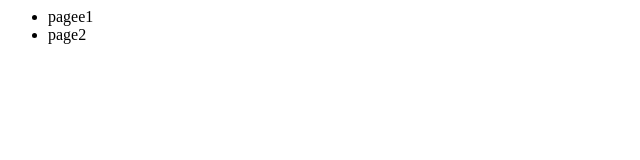
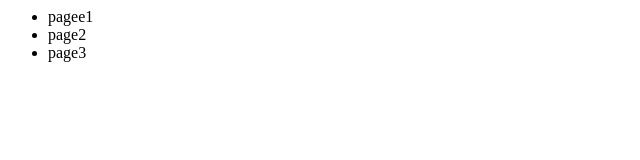
Before and after one commit to sokNhokgit/Sok.project, a plain HTML site: page index.html in a window 1280 px wide. Shown: the full height of the page, 0-640 px from the left. Drawn offline with Linux system fonts and the light colour scheme.

Commit message:
add p3 to menu

```diff
--- a/index.html
+++ b/index.html
@@ -1,4 +1,5 @@
 <ul>
     <li>pagee1</li>
     <li>page2</li>
+    <li>page3</li>
 </ul>
```
